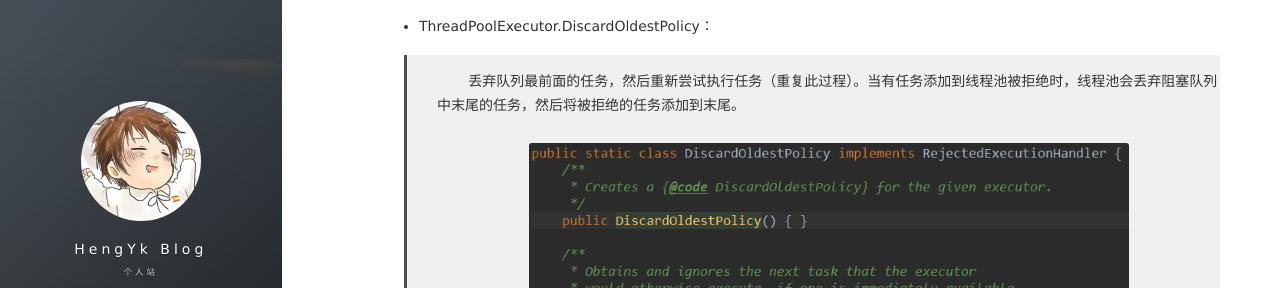
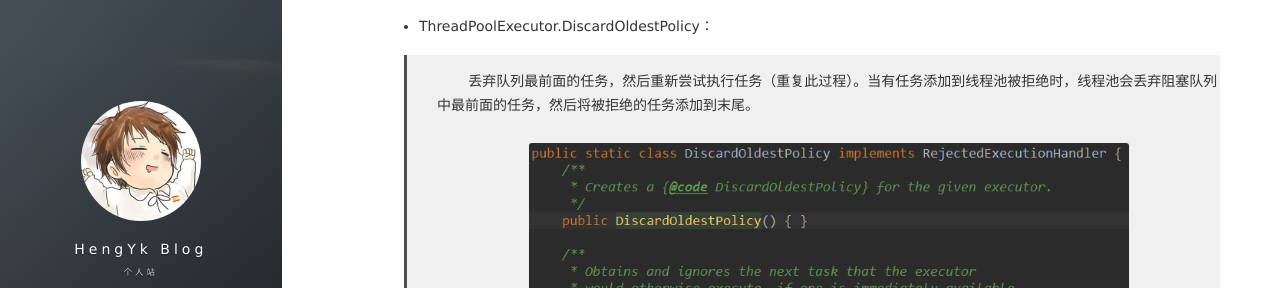
Before and after one commit to HengYk/hengyk.github.io, a Jekyll site: the page built from _posts/2018-11-05-JAVA并发编程（精通篇2）.md, in a window 1280 px wide and 900 px high, scrolled down 10517 px. Shown: the part 187-475 px from the top of the window. Built offline with Jekyll 4.4.1, drawn with Linux system fonts in a browser that asks for light colours; nearby versions of some CDN libraries; comment, search, counter and statistics services are not loaded.

Commit message:
Commit modified

```diff
--- a/_posts/2018-11-05-JAVA并发编程（精通篇2）.md
+++ b/_posts/2018-11-05-JAVA并发编程（精通篇2）.md
@@ -523,7 +523,7 @@ public class DiscardPolicyDemo {
 
 * ThreadPoolExecutor.DiscardOldestPolicy：
 
-> &nbsp;&nbsp;&nbsp;&nbsp;&nbsp;&nbsp;&nbsp;丢弃队列最前面的任务，然后重新尝试执行任务（重复此过程）。当有任务添加到线程池被拒绝时，线程池会丢弃阻塞队列中末尾的任务，然后将被拒绝的任务添加到末尾。
+> &nbsp;&nbsp;&nbsp;&nbsp;&nbsp;&nbsp;&nbsp;丢弃队列最前面的任务，然后重新尝试执行任务（重复此过程）。当有任务添加到线程池被拒绝时，线程池会丢弃阻塞队列中最前面的任务，然后将被拒绝的任务添加到末尾。
 
 > <img src="/images/post/discardoldestpolicy.jpg" width="600px" height="">
 
```
